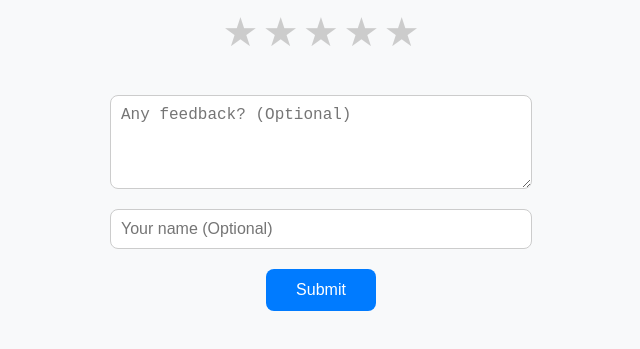
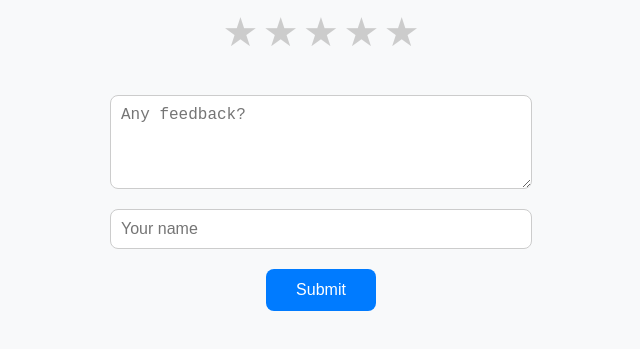
Before and after one commit to Jarvis123563/Botweb, a plain HTML site: page index.html in a window 1280 px wide. Shown: the part 107-456 px from the top of the page, without its empty margins (319-959 px from the left). Drawn offline with Linux system fonts and the light colour scheme.

Commit message:
Update index.html

```diff
--- a/index.html
+++ b/index.html
@@ -75,8 +75,8 @@
     <span class="star" data-value="5">&#9733;</span>
   </div>
 
-  <textarea id="feedback" rows="4" placeholder="Any feedback? (Optional)"></textarea>
-  <input type="text" id="name" placeholder="Your name (Optional)" />
+  <textarea id="feedback" rows="4" placeholder="Any feedback? "></textarea>
+  <input type="text" id="name" placeholder="Your name " />
   <button onclick="submitRating()">Submit</button>
 
   <div class="thank-you" id="thankYou">Thank you for your feedback!</div>
```
